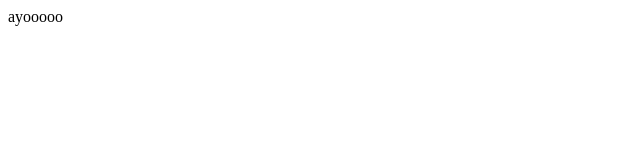
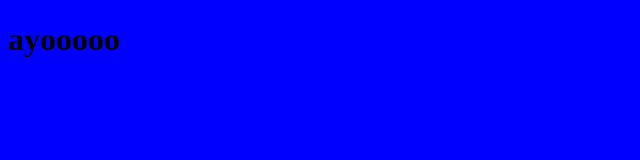
Before and after one commit to zwnick68/nickys_website, a plain HTML site: page index.html in a window 1280 px wide. Shown: the whole page, without its empty margins (0-640 px from the left). Drawn offline with Linux system fonts and the light colour scheme.

Commit message:
add style.css, connect to index.html

```diff
--- a/index.html
+++ b/index.html
@@ -1,9 +1,10 @@
 <!DOCTYPE html>
 <html lang="en">
     <head>
+        <link rel="stylesheet" href="style.css" />
         <title>nickys_website</title>
     </head>
     <body>
-        <hi>ayooooo</hi>
+        <h1>ayooooo</h1>
     </body>
 </html>
--- /dev/null
+++ b/style.css
@@ -0,0 +1,3 @@
+body {
+    background: blue;
+}
```
